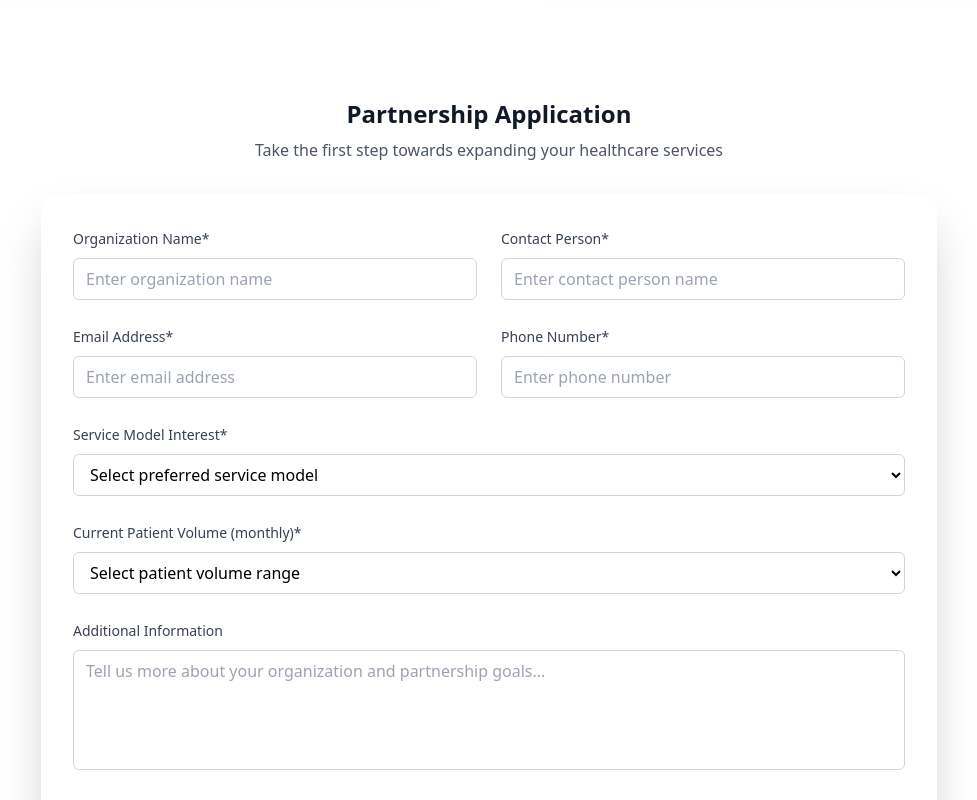
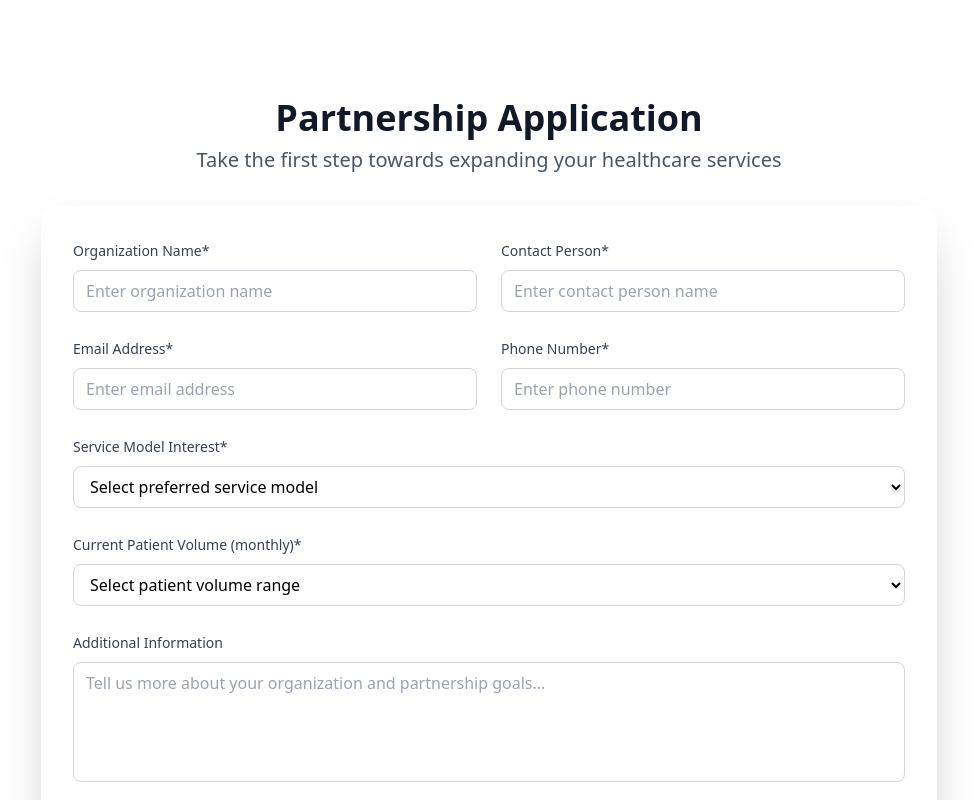
Before and after one commit to Arafat-Bhuiyan/adam, a React (Vite) app: page /providers in a window 1280 px wide. Shown: the part 2420-3220 px from the top of the page, without its empty margins (151-1128 px from the left). Built offline with nearby package versions, Linux system fonts and the light colour scheme.

Commit message:
Providers some issues fixed done

```diff
--- a/src/pages/Providers/PartnershipApplication.jsx
+++ b/src/pages/Providers/PartnershipApplication.jsx
@@ -22,10 +22,10 @@ export default function PartnershipApplication() {
   return (
     <div className="bg-white rounded-lg shadow-sm p-20">
       <div className="text-center mb-8">
-        <h2 className="text-2xl font-semibold text-gray-900 mb-2">
+        <h2 className="text-4xl font-bold text-[#111827] mb-2">
           Partnership Application
         </h2>
-        <p className="text-gray-600">
+        <p className="text-[#4B5563] text-xl">
           Take the first step towards expanding your healthcare services
         </p>
       </div>
@@ -47,7 +47,7 @@ export default function PartnershipApplication() {
               onChange={(e) =>
                 setFormData({ ...formData, organizationName: e.target.value })
               }
-              className="w-full px-3 py-2 border border-gray-300 rounded-md focus:ring-2 focus:ring-yellow-500 focus:outline-none"
+              className="w-full px-3 py-2 border border-gray-300 rounded-lg focus:ring-2 focus:ring-yellow-500 focus:outline-none"
             />
           </div>
 
@@ -65,7 +65,7 @@ export default function PartnershipApplication() {
               onChange={(e) =>
                 setFormData({ ...formData, contactPerson: e.target.value })
               }
-              className="w-full px-3 py-2 border border-gray-300 rounded-md focus:ring-2 focus:ring-yellow-500 focus:outline-none"
+              className="w-full px-3 py-2 border border-gray-300 rounded-lg focus:ring-2 focus:ring-yellow-500 focus:outline-none"
             />
           </div>
         </div>
@@ -87,7 +87,7 @@ export default function PartnershipApplication() {
               onChange={(e) =>
                 setFormData({ ...formData, emailAddress: e.target.value })
               }
-              className="w-full px-3 py-2 border border-gray-300 rounded-md focus:ring-2 focus:ring-yellow-500 focus:outline-none"
+              className="w-full px-3 py-2 border border-gray-300 rounded-lg focus:ring-2 focus:ring-yellow-500 focus:outline-none"
             />
           </div>
 
@@ -105,7 +105,7 @@ export default function PartnershipApplication() {
               onChange={(e) =>
                 setFormData({ ...formData, phoneNumber: e.target.value })
               }
-              className="w-full px-3 py-2 border border-gray-300 rounded-md focus:ring-2 focus:ring-yellow-500 focus:outline-none"
+              className="w-full px-3 py-2 border border-gray-300 rounded-lg focus:ring-2 focus:ring-yellow-500 focus:outline-none"
             />
           </div>
         </div>
@@ -124,7 +124,7 @@ export default function PartnershipApplication() {
             onChange={(e) =>
               setFormData({ ...formData, serviceModel: e.target.value })
             }
-            className="w-full px-3 py-2 border border-gray-300 rounded-md focus:ring-2 focus:ring-yellow-500 focus:outline-none bg-white"
+            className="w-full px-3 py-2 border border-gray-300 rounded-lg focus:ring-2 focus:ring-yellow-500 focus:outline-none bg-white"
           >
             <option value="">Select preferred service model</option>
             <option value="telehealth">Telehealth Services</option>
@@ -148,7 +148,7 @@ export default function PartnershipApplication() {
             onChange={(e) =>
               setFormData({ ...formData, patientVolume: e.target.value })
             }
-            className="w-full px-3 py-2 border border-gray-300 rounded-md focus:ring-2 focus:ring-yellow-500 focus:outline-none bg-white"
+            className="w-full px-3 py-2 border border-gray-300 rounded-lg focus:ring-2 focus:ring-yellow-500 focus:outline-none bg-white"
           >
             <option value="">Select patient volume range</option>
             <option value="0-50">0-50 patients</option>
@@ -174,7 +174,7 @@ export default function PartnershipApplication() {
             onChange={(e) =>
               setFormData({ ...formData, additionalInfo: e.target.value })
             }
-            className="w-full min-h-[120px] px-3 py-2 border border-gray-300 rounded-md resize-none focus:ring-2 focus:ring-yellow-500 focus:outline-none"
+            className="w-full min-h-[120px] px-3 py-2 border border-gray-300 rounded-lg resize-none focus:ring-2 focus:ring-yellow-500 focus:outline-none"
           />
         </div>
 
@@ -204,7 +204,7 @@ export default function PartnershipApplication() {
         {/* Submit Button */}
         <button
           type="submit"
-          className="w-full bg-[#C9A14A] hover:bg-[#C9A14A]/95 text-white font-medium py-3 rounded-lg "
+          className="w-full bg-[#C9A14A] hover:bg-[#C9A14A]/95 text-white font-semibold text-lg py-3 rounded-lg "
           disabled={!formData.agreeToTerms}
         >
           Submit Partnership Application
```
